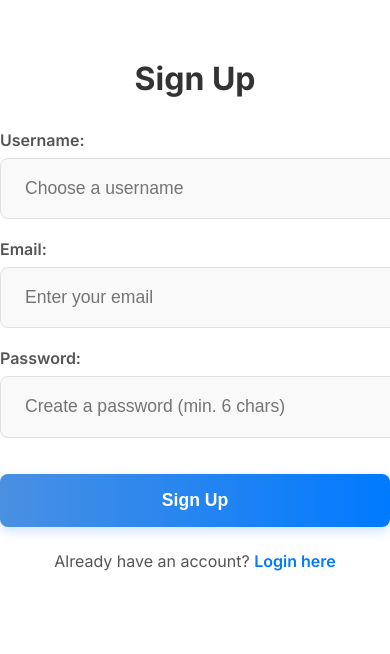
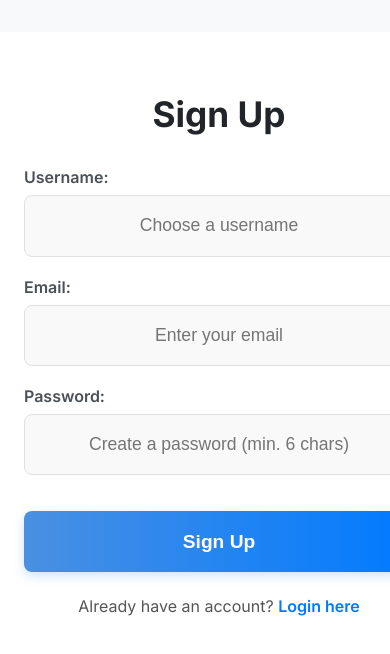
Before and after one commit to SatyaNarayanaProj/Task_Manager, a React (Vite) app in the folder task-manager-frontend/: page /signup in a window 390 px wide. Shown: the top 654 px of the page. Built offline with nearby package versions, Linux system fonts and the light colour scheme.

Commit message:
Refactor authentication form styles and improve responsiveness
Updated styles for the authentication forms and buttons, improved responsiveness, and removed unused styles.

```diff
--- a/task-manager-frontend/src/App.css
+++ b/task-manager-frontend/src/App.css
@@ -12,7 +12,7 @@ body {
   -moz-osx-font-smoothing: grayscale;
 }
 
-/* --- Centering Container --- */
+/* --- Global Centering Container --- */
 .app-container {
   display: flex;
   flex-direction: column;
@@ -20,19 +20,140 @@ body {
   align-items: center;
   min-height: 100vh;
   width: 100%;
-  padding: 1rem; /* For small screens */
+  padding: 1rem;
   box-sizing: border-box;
 }
 
-/* --- Filter Buttons --- */
-.filter-buttons {
-  margin-bottom: 1.5rem;
-  display: flex;
-  gap: 0.5rem;
+/* =========================================
+  1. AUTH FORM (Login/Signup) STYLES
+========================================= */
+
+/* The main container for Login/Signup pages */
+.auth-form-container {
+  background-color: #ffffff;
+  padding: 3rem;
+  border-radius: 12px;
+  box-shadow: 0 10px 30px rgba(0, 0, 0, 0.1);
+  width: 100%;
+  max-width: 400px; /* Compact look */
+  margin: 2rem auto;
+  text-align: center;
+  border: 1px solid #e9ecef;
 }
 
-/* Base style for all filter buttons (replaces .btn-secondary) */
-.filter-btn {
+.auth-form-container h2 {
+  font-size: 2.2rem;
+  color: #212529;
+  margin-bottom: 2rem;
+  font-weight: 700;
+}
+
+.auth-form-container form {
+  display: flex;
+  flex-direction: column;
+  gap: 1.25rem;
+}
+
+/* Form labels */
+.auth-form-container label {
+  display: block;
+  text-align: left;
+  margin-bottom: 0.5rem;
+  color: #495057;
+  font-size: 1rem;
+  font-weight: 600;
+}
+
+/* Input Fields (Combined Styles) */
+.auth-form-container input[type="text"],
+.auth-form-container input[type="email"],
+.auth-form-container input[type="password"] {
+  width: 100%;
+  padding: 1.2rem 1.5rem;
+  border: 1px solid #e0e0e0;
+  border-radius: 8px;
+  font-size: 1.1rem;
+  color: #333;
+  background-color: #f9f9f9;
+  box-sizing: border-box;
+  transition: border-color 0.2s ease, box-shadow 0.2s ease;
+
+  /* FIX: Center the text horizontally within the input box */
+  text-align: center;
+}
+
+.auth-form-container input:focus {
+  outline: none;
+  border-color: #007AFF;
+  box-shadow: 0 0 0 3px rgba(0, 122, 255, 0.2);
+  background-color: #fff;
+}
+
+/* Links and Errors (Auth) */
+.form-error {
+  color: #dc3545;
+  background-color: #fff5f5;
+  border: 1px solid #e53e3e;
+  border-radius: 8px;
+  padding: 0.75rem 1rem;
+  font-size: 0.95rem;
+  text-align: center;
+  margin-bottom: 0;
+}
+
+.form-link-text {
+  font-size: 1rem;
+  color: #555;
+  margin-top: 1.5rem;
+}
+
+.form-link-text a {
+  color: #007AFF;
+  text-decoration: none;
+  font-weight: 600;
+}
+
+.form-link-text a:hover {
+  text-decoration: underline;
+  color: #0056b3;
+}
+
+
+/* =========================================
+  2. BUTTON STYLES (Used Globally)
+========================================= */
+
+.btn-primary {
+  width: 100%;
+  padding: 1.2rem 2rem;
+  border: none;
+  border-radius: 8px;
+  background-image: linear-gradient(to right, #4A90E2 0%, #007AFF 100%);
+  color: white;
+  font-size: 1.2rem;
+  font-weight: 600;
+  cursor: pointer;
+  transition: all 0.2s ease;
+  box-shadow: 0 4px 12px rgba(0, 122, 255, 0.2);
+  margin-top: 1rem;
+}
+
+.btn-primary:hover {
+  transform: translateY(-1px);
+  box-shadow: 0 6px 16px rgba(0, 122, 255, 0.3);
+  filter: brightness(1.05);
+}
+
+.btn-primary:disabled {
+  background-image: none;
+  background-color: #cccccc;
+  cursor: not-allowed;
+  transform: none;
+  box-shadow: none;
+  opacity: 0.8;
+}
+
+.btn-secondary {
   padding: 0.5rem 1rem;
   border: 1px solid #ced4da;
   border-radius: 8px;
@@ -44,145 +165,41 @@ body {
   transition: all 0.2s ease;
 }
 
-/* Hover style for non-active buttons */
-.filter-btn:hover {
+.btn-secondary:hover {
   background: #f8f9fa;
+  border-color: #adb5bd;
 }
 
-/* Active style (replaces .btn-primary) */
-.filter-btn.active {
-  background-color: #007AFF;
-  color: white;
-  border-color: #007AFF;
-}
-/* --- Form (Login/Signup) --- */
-.form-container {
-  background: #ffffff;
-  padding: 2.5rem;
-  border-radius: 12px; /* Softer radius */
-  box-shadow: 0 8px 32px rgba(0, 0, 0, 0.07); /* Softer, bigger shadow */
-  width: 100%;
-  max-width: 420px;
-  box-sizing: border-box;
-  border: 1px solid #e9ecef; /* Subtle border */
-}
-
-.form-container h2 {
-  text-align: center;
-  margin-top: 0;
-  margin-bottom: 2rem;
-  color: #212529;
-  font-weight: 700;
-}
-
-.form-group {
-  margin-bottom: 1.25rem;
-}
-
-.form-group label {
-  display: block;
-  margin-bottom: 0.5rem;
-  font-weight: 600;
-  font-size: 0.9rem;
-  color: #495057;
-}
-
-.form-group input {
-  width: 100%;
-  padding: 0.85rem 1rem; /* A bit more padding */
-  font-size: 1rem;
-  border: 1px solid #ced4da;
-  border-radius: 8px; /* Softer radius */
-  box-sizing: border-box;
-  transition: border-color 0.2s ease, box-shadow 0.2s ease;
-}
-
-/* --- Input Focus Effect --- */
-.form-group input:focus {
-  outline: none;
-  border-color: #4A90E2; /* Blue border on focus */
-  box-shadow: 0 0 0 3px rgba(74, 144, 226, 0.2); /* Soft glow */
-}
-
-/* --- Buttons --- */
-.btn-primary {
-  width: 100%;
-  padding: 0.9rem;
-  border: none;
+.btn-delete {
+  padding: 0.4rem 0.8rem;
+  border: 1px solid #e53e3e;
   border-radius: 8px;
-  /* Gradient for a modern feel */
-  background-image: linear-gradient(to right, #4A90E2 0%, #007AFF 100%);
-  color: white;
-  font-size: 1rem;
+  background: #fff5f5;
+  color: #e53e3e;
+  font-size: 0.8rem;
   font-weight: 600;
   cursor: pointer;
   transition: all 0.2s ease;
-  box-shadow: 0 4px 12px rgba(0, 122, 255, 0.2);
+  margin-left: 1rem;
 }
 
-/* Add this for disabled/loading buttons */
-.btn-primary:disabled {
-  background-image: none;
-  background-color: #adb5bd; /* A neutral grey */
-  cursor: not-allowed;
-  transform: none;
-  box-shadow: none;
-}
-
-/* Find .btn-delete:hover and add transform */
 .btn-delete:hover {
   background: #e53e3e;
   color: white;
-  transform: scale(1.05); /* <-- ADD THIS */
+  transform: scale(1.05);
 }
 
-.btn-primary:hover {
-  transform: translateY(-2px); /* Slight lift */
-  box-shadow: 0 6px 16px rgba(0, 122, 255, 0.3); /* Stronger shadow */
-  filter: brightness(1.05);
-}
-
-/* --- Links & Errors --- */
-.form-link {
-  text-align: center;
-  margin-top: 1.5rem;
-  font-size: 0.9rem;
-}
-.form-link a {
-  color: #007AFF;
-  text-decoration: none;
-  font-weight: 500;
-}
-.form-link a:hover {
-  text-decoration: underline;
-}
-
-.form-error {
-  color: #e53e3e;
-  background-color: #fff5f5;
-  border: 1px solid #e53e3e;
-  border-radius: 8px;
-  padding: 0.75rem 1rem;
-  font-size: 0.9rem;
-  text-align: center;
-  margin-bottom: 1rem;
-}
-.form-message {
-  color: #38a169;
-  font-size: 0.9rem;
-  text-align: center;
-}
 
 /* =========================================
-  Dashboard Styles (for when you log in)
-=========================================
-*/
+  3. DASHBOARD & TASK STYLES
+========================================= */
+
 .dashboard-container {
   background: #ffffff;
   border-radius: 12px;
   box-shadow: 0 8px 32px rgba(0, 0, 0, 0.07);
   width: 100%;
-  max-width: 800px; /* Wider than the form */
+  max-width: 800px;
   min-height: 70vh;
   box-sizing: border-box;
   border: 1px solid #e9ecef;
@@ -203,36 +220,17 @@ body {
   font-weight: 700;
 }
 
-/* --- Secondary Button (like Logout) --- */
-.btn-secondary {
-  padding: 0.5rem 1rem;
-  border: 1px solid #ced4da;
-  border-radius: 8px;
-  background: #ffffff;
-  color: #495057;
-  font-size: 0.9rem;
-  font-weight: 600;
-  cursor: pointer;
-  transition: all 0.2s ease;
-}
-
-.btn-secondary:hover {
-  background: #f8f9fa;
-  border-color: #adb5bd;
-}
-
 .dashboard-main {
   padding: 2rem;
 }
 
-/* --- New Task Form --- */
 .task-form {
   display: flex;
   margin-bottom: 2rem;
+  gap: 1rem;
 }
 
 .task-form input {
-  /* Use the same input styles from .form-group */
   flex-grow: 1;
   padding: 0.85rem 1rem;
   font-size: 1rem;
@@ -240,18 +238,20 @@ body {
   border-radius: 8px;
   box-sizing: border-box;
   transition: border-color 0.2s ease, box-shadow 0.2s ease;
-  margin-right: 1rem;
 }
+
 .task-form input:focus {
   outline: none;
   border-color: #4A90E2;
   box-shadow: 0 0 0 3px rgba(74, 144, 226, 0.2);
 }
+
 .task-form .btn-primary {
-  width: auto; /* Don't let it be 100% width */
+  width: auto;
+  margin-top: 0;
+  padding: 0.85rem 1.5rem;
 }
 
-/* --- Task List --- */
 .task-list {
   list-style: none;
   padding: 0;
@@ -265,17 +265,14 @@ body {
   border: 1px solid #e9ecef;
   border-radius: 8px;
   margin-bottom: 1rem;
-  transition: background-color 0.2s ease, box-shadow 0.2s ease;
+  transition: background-color 0.2s ease, box-shadow 0.2s ease, transform 0.2s ease;
 }
 
-/* Find your existing .task-item:hover rule and add transform */
 .task-item:hover {
   background-color: #f8f9fa;
   box-shadow: 0 4px 12px rgba(0, 0, 0, 0.04);
-  transform: translateY(-2px); /* <-- ADD THIS */
+  transform: translateY(-2px);
 }
-
-
 
 .task-checkbox {
   width: 18px;
@@ -299,20 +296,6 @@ body {
   color: #adb5bd;
 }
 
-.btn-delete {
-  padding: 0.4rem 0.8rem;
-  border: 1px solid #e53e3e;
-  border-radius: 8px;
-  background: #fff5f5;
-  color: #e53e3e;
-  font-size: 0.8rem;
-  font-weight: 600;
-  cursor: pointer;
-  transition: all 0.2s ease;
-  margin-left: 1rem;
-}
-
-/* Add this new class for your empty list */
 .empty-state {
   text-align: center;
   padding: 4rem 2rem;
@@ -332,155 +315,43 @@ body {
   font-size: 0.9rem;
 }
 
+/* --- Filter Buttons --- */
+.filter-buttons {
+  margin-bottom: 1.5rem;
+  display: flex;
+  gap: 0.5rem;
+}
+
+.filter-btn {
+  padding: 0.5rem 1rem;
+  border: 1px solid #ced4da;
+  border-radius: 8px;
+  background: #ffffff;
+  color: #495057;
+  font-size: 0.9rem;
+  font-weight: 600;
+  cursor: pointer;
+  transition: all 0.2s ease;
+}
+
+.filter-btn:hover {
+  background: #f8f9fa;
+}
+
+.filter-btn.active {
+  background-color: #007AFF;
+  color: white;
+  border-color: #007AFF;
+}
+
+
 /* =========================================
-  Modern Form Styles
+  4. RESPONSIVE STYLES
 ========================================= */
 
-/* General form container styling - use this for LoginPage and SignupPage */
-.auth-form-container {
-  background-color: #ffffff;
-  padding: 3rem;
-  border-radius: 12px;
-  box-shadow: 0 10px 30px rgba(0, 0, 0, 0.1);
-  width: 100%;
-  max-width: 400px; /* Constrain width for a compact look */
-  margin: 2rem auto; /* Center the form with some top/bottom margin */
-  text-align: center;
-}
-
-.auth-form-container h2 {
-  font-size: 2.2rem;
-  color: #333;
-  margin-bottom: 2rem;
-  font-weight: 700;
-}
-
-.auth-form-container form {
-  display: flex;
-  flex-direction: column;
-  gap: 1.25rem; /* Spacing between form fields */
-}
-
-/* Modern Input Fields */
-.auth-form-container input[type="text"],
-.auth-form-container input[type="email"],
-.auth-form-container input[type="password"] {
-  width: 100%;
-  padding: 1.2rem 1.5rem; /* Larger padding for better touch targets */
-  border: 1px solid #e0e0e0; /* Softer border color */
-  border-radius: 8px; /* Slightly more rounded corners */
-  font-size: 1.1rem;
-  color: #333;
-  background-color: #f9f9f9; /* Light background for inputs */
-  transition: border-color 0.2s ease, box-shadow 0.2s ease;
-}
-
-.auth-form-container input:focus {
-  border-color: #007AFF; /* Accent color on focus */
-  box-shadow: 0 0 0 3px rgba(0, 122, 255, 0.2); /* Subtle glow on focus */
-  outline: none;
-  background-color: #fff; /* White background on focus */
-}
-
-/* Form labels */
-.auth-form-container label {
-  display: block; /* Ensure label is on its own line */
-  text-align: left;
-  margin-bottom: 0.5rem;
-  color: #555;
-  font-size: 1rem;
-  font-weight: 600;
-}
-
-/* Primary Button (already styled, but confirming it fits) */
-.btn-primary {
-  padding: 1.2rem 2rem;
-  font-size: 1.2rem;
-  font-weight: 600;
-  border-radius: 8px;
-  background-color: #007AFF;
-  color: white;
-  border: none;
-  cursor: pointer;
-  transition: background-color 0.2s ease, transform 0.1s ease;
-  margin-top: 1rem; /* Add some space above the button */
-}
-
-.btn-primary:hover {
-  background-color: #0056b3;
-  transform: translateY(-1px);
-}
-
-.btn-primary:active {
-  transform: translateY(0);
-}
-
-.btn-primary:disabled {
-  background-color: #cccccc;
-  cursor: not-allowed;
-  transform: none;
-  opacity: 0.8;
-}
-
-/* Links at the bottom of the form */
-.auth-form-container .form-link-text {
-  font-size: 1rem;
-  color: #555;
-  margin-top: 1.5rem;
-}
-
-.auth-form-container .form-link-text a {
-  color: #007AFF;
-  text-decoration: none;
-  font-weight: 600;
-  transition: color 0.2s ease;
-}
-
-.auth-form-container .form-link-text a:hover {
-  text-decoration: underline;
-  color: #0056b3;
-}
-
-/* Error messages */
-.form-error {
-  color: #dc3545;
-  font-size: 0.95rem;
-  margin-top: 1rem;
-  text-align: center;
-  font-weight: 500;
-}
-
-/* Responsive adjustments for smaller screens */
-@media (max-width: 480px) {
-  .auth-form-container {
-    margin: 0;
-    width: 100%;
-    max-width: none;
-    min-height: 100vh; /* Full height on very small screens */
-    border-radius: 0;
-    box-shadow: none;
-    padding: 2rem 1.5rem;
-  }
-
-  .auth-form-container h2 {
-    font-size: 2rem;
-  }
-
-  .btn-primary {
-    padding: 1rem 1.5rem;
-    font-size: 1.1rem;
-  }
-}
-
-/* =========================================
-  Responsive Styles (Mobile-First)
-=========================================
-*/
 @media (max-width: 768px) {
-  /* On mobile, we want the containers to be
-    full-width and full-height, not a pop-up card.
-  */
-  .form-container,
+  /* Containers go full width/height on mobile */
+  .auth-form-container,
   .dashboard-container {
     width: 100%;
     max-width: 100%;
@@ -488,16 +359,11 @@ body {
     border-radius: 0;
     box-shadow: none;
     border: none;
+    padding: 2rem 1.5rem;
   }
 
-  /* Remove the padding from the main centered wrapper */
   .app-container {
     padding: 0;
-  }
-
-  /* Reduce padding inside the containers */
-  .form-container {
-    padding: 2rem 1.5rem;
   }
 
   .dashboard-main {
@@ -505,7 +371,7 @@ body {
   }
 
   .dashboard-header {
-    padding: 1.5rem;
+    padding: 1rem 1.5rem;
   }
 
   /* Stack the task form inputs */
@@ -517,4 +383,8 @@ body {
   .task-form input {
     margin-right: 0;
   }
+
+  .task-form .btn-primary {
+    width: 100%;
+  }
 }
```
